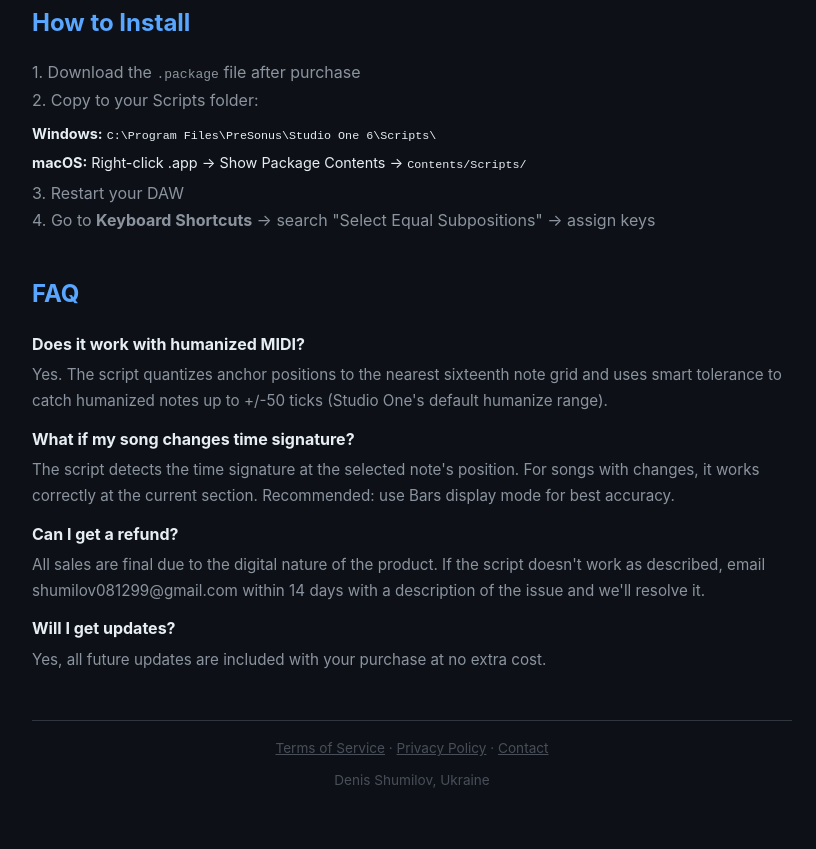
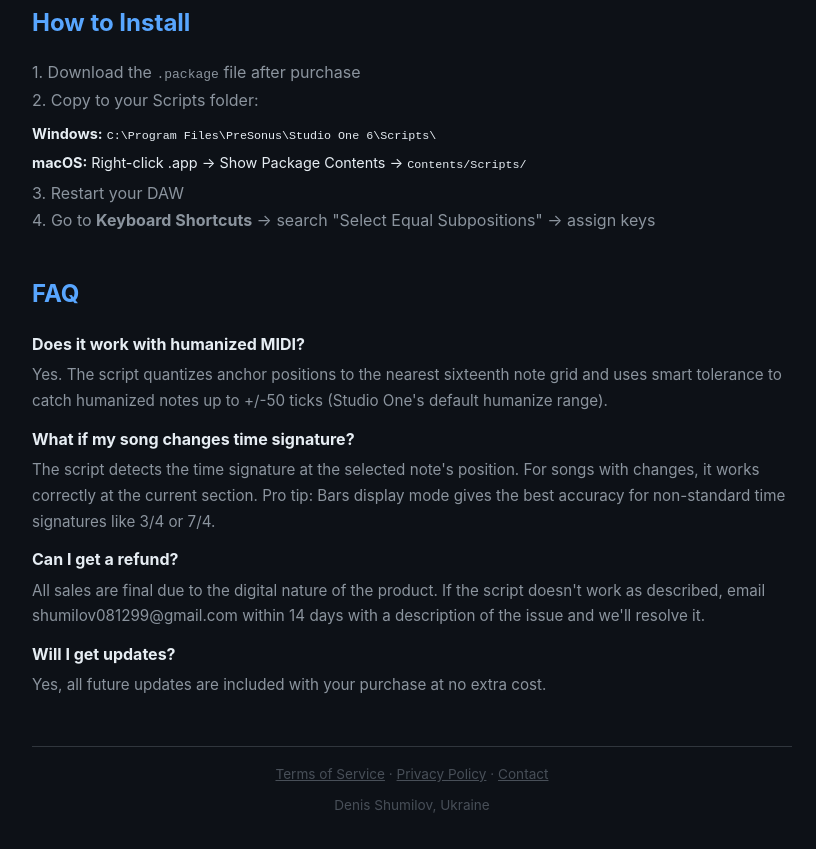
Before and after one commit to shumilov081299/shumilov081299.github.io, a plain HTML site: page index.html in a window 1280 px wide. Shown: the part 2155-3004 px from the top of the page, without its empty margins (228-1044 px from the left). Drawn offline with Linux system fonts and the light colour scheme.

Commit message:
Subtle Bars mode recommendation in FAQ

```diff
--- a/index.html
+++ b/index.html
@@ -144,7 +144,7 @@ body{font-family:-apple-system,BlinkMacSystemFont,Segoe UI,Roboto,sans-serif;bac
 </div>
 <div class="faq">
 <h3>What if my song changes time signature?</h3>
-<p>The script detects the time signature at the selected note's position. For songs with changes, it works correctly at the current section. Recommended: use Bars display mode for best accuracy.</p>
+<p>The script detects the time signature at the selected note's position. For songs with changes, it works correctly at the current section. Pro tip: Bars display mode gives the best accuracy for non-standard time signatures like 3/4 or 7/4.</p>
 </div>
 <div class="faq">
 <h3>Can I get a refund?</h3>
```
